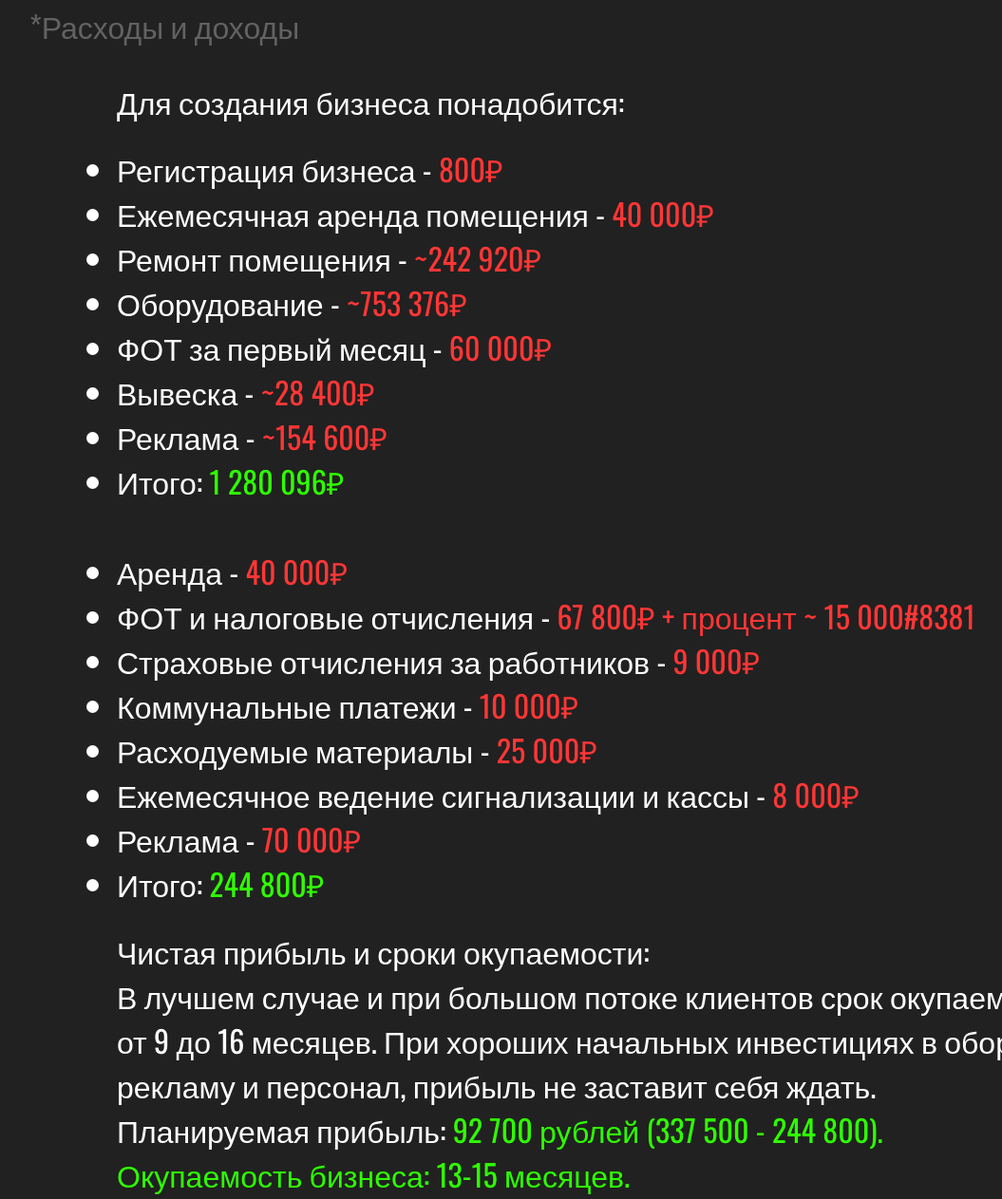
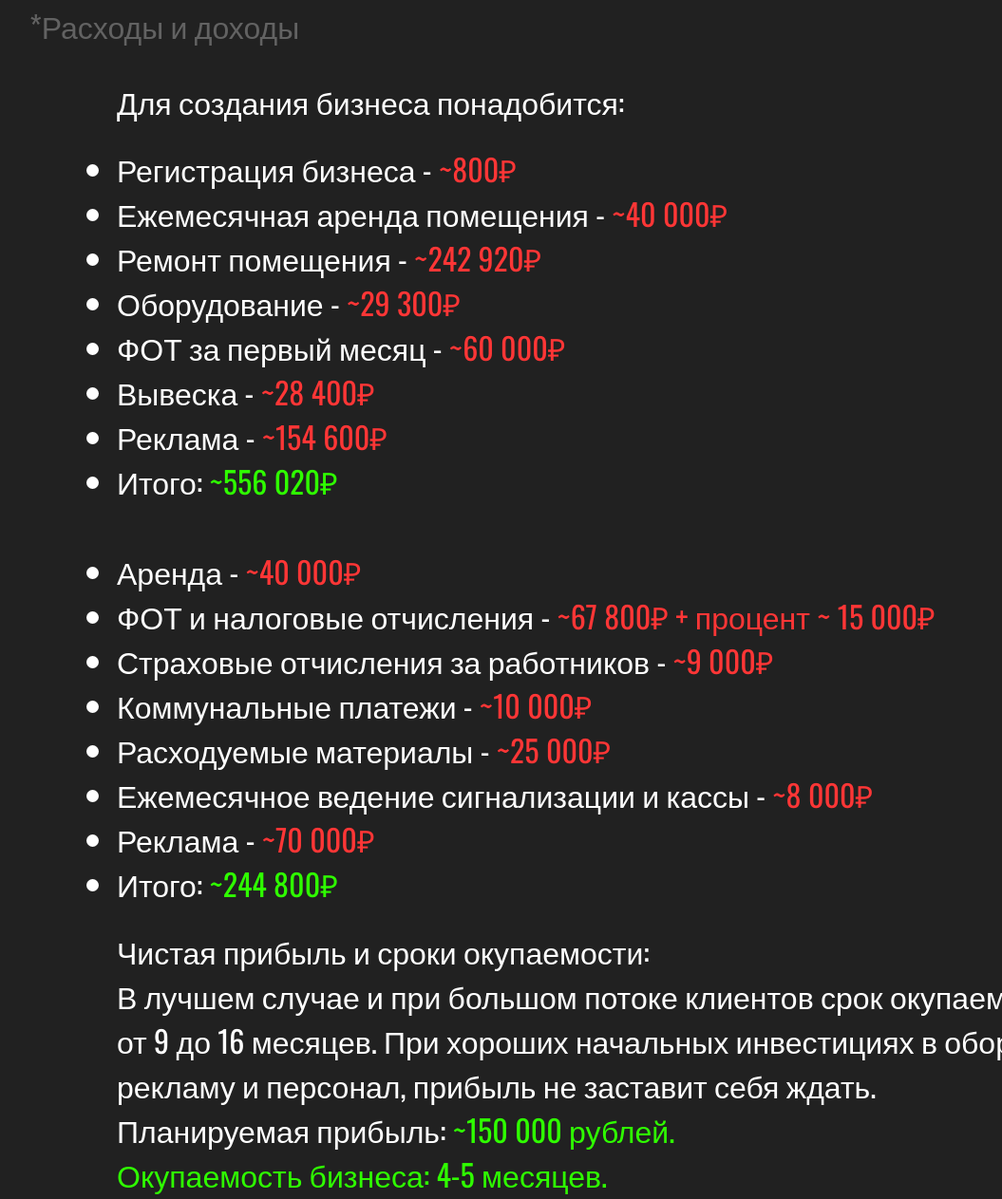
Before and after one commit to Iksix/FinalSite, a plain HTML site: page index.html in a window 1280 px wide. Shown: the part 1618-2881 px from the top of the page at 95% size, without its empty margins (1-1056 px from the left). Drawn offline with nearby package versions, Linux system fonts and the light colour scheme.

Commit message:
Update index.html

```diff
--- a/index.html
+++ b/index.html
@@ -50,33 +50,33 @@
                         <ul class="asort__list">
                             <li class="asort__item nontype">Для создания бизнеса понадобится:</li>
                             <br>
-                            <li class="asort__item">Регистрация бизнеса -<span class="r__num"> 800&#8381</span></li>
-                            <li class="asort__item">Ежемесячная аренда помещения -<span class="r__num"> 40 000&#8381</span></li>
+                            <li class="asort__item">Регистрация бизнеса -<span class="r__num"> ~800&#8381</span></li>
+                            <li class="asort__item">Ежемесячная аренда помещения -<span class="r__num"> ~40 000&#8381</span></li>
                             <li class="asort__item">Ремонт помещения -<span class="r__num"> ~242 920&#8381</span></li>
-                            <li class="asort__item">Оборудование -<span class="r__num"> ~753 376&#8381</span></li>
-                            <li class="asort__item">ФОТ за первый месяц -<span class="r__num"> 60 000&#8381</span></li>
+                            <li class="asort__item">Оборудование -<span class="r__num"> ~29 300&#8381</span></li>
+                            <li class="asort__item">ФОТ за первый месяц -<span class="r__num"> ~60 000&#8381</span></li>
                             <li class="asort__item">Вывеска -<span class="r__num"> ~28 400&#8381</span></li>
                             <li class="asort__item">Реклама -<span class="r__num"> ~154 600&#8381</span></li>
-                            <li class="asort__item">Итого: <span class="d__num"> 1 280 096&#8381</span></li>
+                            <li class="asort__item">Итого: <span class="d__num"> ~556 020&#8381</span></li>
                             <br>
 
                             <br>
 
-                            <li class="asort__item">Аренда -<span class="r__num"> 40 000&#8381</span></li>
-                            <li class="asort__item">ФОТ и налоговые отчисления -<span class="r__num"> 67 800&#8381 + процент ~ 15 000#8381</span></li>
-                            <li class="asort__item">Страховые отчисления за работников -<span class="r__num"> 9 000&#8381</span></li>
-                            <li class="asort__item">Коммунальные платежи -<span class="r__num"> 10 000&#8381</span></li>
-                            <li class="asort__item">Расходуемые материалы -<span class="r__num"> 25 000&#8381</span></li>
-                            <li class="asort__item">Ежемесячное ведение сигнализации и кассы -<span class="r__num"> 8 000&#8381</span></li>
-                            <li class="asort__item">Реклама -<span class="r__num"> 70 000&#8381</span></li>
-                            <li class="asort__item">Итого: <span class="d__num"> 244 800&#8381</span></li>
+                            <li class="asort__item">Аренда -<span class="r__num"> ~40 000&#8381</span></li>
+                            <li class="asort__item">ФОТ и налоговые отчисления -<span class="r__num"> ~67 800&#8381 + процент ~ 15 000&#8381</span></li>
+                            <li class="asort__item">Страховые отчисления за работников -<span class="r__num"> ~9 000&#8381</span></li>
+                            <li class="asort__item">Коммунальные платежи -<span class="r__num"> ~10 000&#8381</span></li>
+                            <li class="asort__item">Расходуемые материалы -<span class="r__num"> ~25 000&#8381</span></li>
+                            <li class="asort__item">Ежемесячное ведение сигнализации и кассы -<span class="r__num"> ~8 000&#8381</span></li>
+                            <li class="asort__item">Реклама -<span class="r__num"> ~70 000&#8381</span></li>
+                            <li class="asort__item">Итого: <span class="d__num"> ~244 800&#8381</span></li>
                             <br>
                             <li class="asort__item nontype">Чистая прибыль и сроки окупаемости:
                                 <p>
                                     В лучшем случае и при большом потоке клиентов срок окупаемости займет от 9 до 16 месяцев. При хороших начальных инвестициях в оборудование, рекламу и персонал, прибыль не заставит себя ждать.
                                 </p>
-                                <p>Планируемая прибыль: <span class="d__num">92 700 рублей (337 500 - 244 800).</span></p>
-                                <p class="d__num">Окупаемость бизнеса: 13-15 месяцев.</p>
+                                <p>Планируемая прибыль: <span class="d__num">~150 000 рублей.</span></p>
+                                <p class="d__num">Окупаемость бизнеса: 4-5 месяцев.</p>
                             </li>
 
                         </ul>
```
